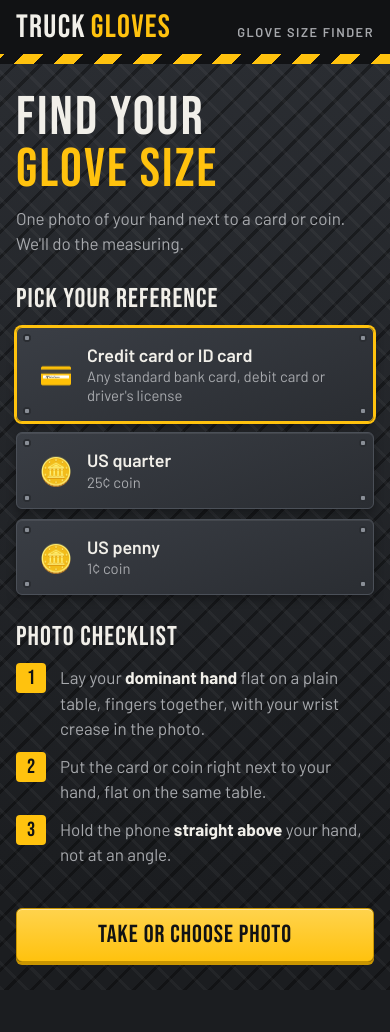
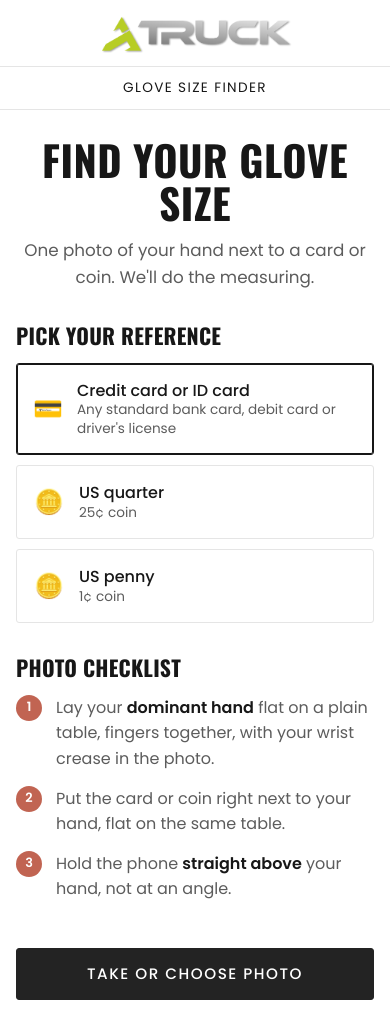
Before and after one commit to brettkeyes72-gif/My-first-repo-, a plain HTML site: page index.html in a window 390 px wide. Before the commit the page ends 990 px from the top, so only its background shows below. Drawn offline with nearby package versions, Linux system fonts and the light colour scheme.

Commit message:
Match the TRUCK Gloves website look
Use the TRUCK logo, Oswald and Poppins, and the site's white, black,
rust and lime palette in place of the pickup-truck styling. Also size
the photo so it and the buttons below it fit on a phone screen.

Co-Authored-By: Claude Opus 5.5 <noreply@anthropic.com>
Claude-Session: https://claude.ai/code/session_01AUaqkAo3BNCBy2TiR1hrqB

```diff
--- a/index.html
+++ b/index.html
@@ -3,24 +3,23 @@
 <head>
   <meta charset="utf-8">
   <meta name="viewport" content="width=device-width, initial-scale=1, viewport-fit=cover">
-  <meta name="theme-color" content="#1b1d20">
-  <title>Glove Size Finder | Truck Gloves</title>
+  <meta name="theme-color" content="#ffffff">
+  <title>Glove Size Finder | TRUCK Gloves</title>
   <link rel="preconnect" href="https://fonts.googleapis.com">
   <link rel="preconnect" href="https://fonts.gstatic.com" crossorigin>
-  <link rel="stylesheet" href="https://fonts.googleapis.com/css2?family=Bebas+Neue&family=Barlow:wght@400;600;700&display=swap">
+  <link rel="stylesheet" href="https://fonts.googleapis.com/css2?family=Oswald:wght@500;700&family=Poppins:wght@400;500;600&display=swap">
   <link rel="stylesheet" href="styles.css">
 </head>
 <body>
   <header class="topbar">
-    <div class="brand">TRUCK<span>GLOVES</span></div>
-    <div class="brand-sub">Glove Size Finder</div>
+    <a class="brand" href="https://www.truckgloves.com"><img src="assets/truck-logo.png" alt="TRUCK" width="528" height="107"></a>
   </header>
-  <div class="hazard" aria-hidden="true"></div>
+  <div class="announce">Glove Size Finder</div>
 
   <main id="app">
     <!-- Step 1: pick a reference object -->
     <section class="screen" id="screen-start">
-      <h1>Find your<br><span>glove size</span></h1>
+      <h1>Find your glove size</h1>
       <p class="lead">One photo of your hand next to a card or coin. We'll do the measuring.</p>
 
       <h2>Pick your reference</h2>
--- a/styles.css
+++ b/styles.css
@@ -1,34 +1,24 @@
-/* Truck Gloves theme: steel, diamond plate, safety yellow. */
+/* TRUCK Gloves theme, matched to truckgloves.com: clean white, Oswald
+   headings, Poppins body, dark buttons, rust and lime accents. */
 :root {
-  --steel-dark: #1b1d20;
-  --steel: #2a2d32;
-  --steel-light: #3a3e45;
-  --plate-edge: #4b5058;
-  --text: #f1efe9;
-  --muted: #a7a9ad;
-  --safety: #ffc20e;
-  --safety-dark: #c99500;
-  --signal: #ff6a13;
-  --ink: #111214;
+  --bg: #ffffff;
+  --surface: #f6f6f4;
+  --border: #e5e5e5;
+  --text: #5c5c5c;
+  --head: #171717;
+  --btn: #232323;
+  --rust: #c16452;
+  --lime: #b4cc24;
 }
 
 * { box-sizing: border-box; }
 
 html, body {
   margin: 0;
+  background: var(--bg);
   color: var(--text);
-  font: 17px/1.5 "Barlow", "Helvetica Neue", Arial, sans-serif;
+  font: 400 16px/1.6 "Poppins", "Helvetica Neue", Arial, sans-serif;
   -webkit-text-size-adjust: 100%;
-}
-
-body {
-  min-height: 100vh;
-  background-color: var(--steel-dark);
-  /* Diamond-plate tread pattern */
-  background-image:
-    repeating-linear-gradient(45deg, rgba(255, 255, 255, 0.035) 0 3px, transparent 3px 18px),
-    repeating-linear-gradient(-45deg, rgba(0, 0, 0, 0.35) 0 3px, transparent 3px 18px),
-    linear-gradient(180deg, #2b2e33 0, var(--steel-dark) 900px);
 }
 
 .hidden { display: none !important; }
@@ -37,61 +27,41 @@ body {
 
 .topbar {
   display: flex;
-  align-items: baseline;
-  justify-content: space-between;
-  gap: 12px;
-  padding: calc(12px + env(safe-area-inset-top)) 16px 10px;
-  background: var(--ink);
+  justify-content: center;
+  padding: calc(14px + env(safe-area-inset-top)) 16px 12px;
+  border-bottom: 1px solid var(--border);
 }
-.brand {
-  font: 1.9rem/1 "Bebas Neue", Impact, sans-serif;
-  letter-spacing: 0.04em;
-  color: var(--text);
-}
-.brand span { color: var(--safety); margin-left: 0.15em; }
-.brand-sub {
-  font: 600 0.75rem/1 "Barlow", sans-serif;
+.brand img { display: block; height: 40px; width: auto; }
+.announce {
+  padding: 10px 16px;
+  border-bottom: 1px solid var(--border);
+  text-align: center;
+  font-size: 0.85rem;
+  letter-spacing: 0.1em;
   text-transform: uppercase;
-  letter-spacing: 0.12em;
-  color: var(--muted);
-}
-.hazard {
-  height: 10px;
-  background: repeating-linear-gradient(-45deg, var(--safety) 0 14px, var(--ink) 14px 28px);
+  color: var(--head);
 }
 
 #app {
   max-width: 560px;
   margin: 0 auto;
-  padding: 20px 16px calc(28px + env(safe-area-inset-bottom));
+  padding: 28px 16px calc(32px + env(safe-area-inset-bottom));
 }
 
 /* ---------- Type ---------- */
 
-h1, h2, .step-count, .eyebrow, .btn, .size-badge {
-  font-family: "Bebas Neue", Impact, sans-serif;
-  font-weight: 400;
-  letter-spacing: 0.04em;
+h1, h2, .eyebrow, .size-badge {
+  font-family: "Oswald", Impact, sans-serif;
+  font-weight: 700;
+  color: var(--head);
+  text-transform: uppercase;
+  letter-spacing: 0.01em;
 }
-h1 { font-size: 3.2rem; line-height: 0.95; margin: 8px 0 10px; text-transform: uppercase; }
-h1 span { color: var(--safety); }
-h2 { font-size: 1.6rem; line-height: 1.1; margin: 28px 0 12px; text-transform: uppercase; }
-.lead { color: var(--muted); margin: 0; }
+h1 { font-size: 2.6rem; line-height: 1.05; margin: 0 0 12px; text-align: center; }
+h2 { font-size: 1.35rem; line-height: 1.2; margin: 32px 0 14px; }
+.lead { margin: 0; text-align: center; font-size: 1.05rem; }
 
-/* ---------- Steel plates (cards) ---------- */
-
-.plate, .choice, .stats {
-  position: relative;
-  background:
-    radial-gradient(circle at 10px 10px, #8a8f97 0 2px, #2a2d32 2.5px 4px, transparent 4.5px),
-    radial-gradient(circle at calc(100% - 10px) 10px, #8a8f97 0 2px, #2a2d32 2.5px 4px, transparent 4.5px),
-    radial-gradient(circle at 10px calc(100% - 10px), #8a8f97 0 2px, #2a2d32 2.5px 4px, transparent 4.5px),
-    radial-gradient(circle at calc(100% - 10px) calc(100% - 10px), #8a8f97 0 2px, #2a2d32 2.5px 4px, transparent 4.5px),
-    linear-gradient(160deg, var(--steel-light), var(--steel));
-  border: 1px solid var(--plate-edge);
-  border-radius: 6px;
-  box-shadow: inset 0 1px 0 rgba(255, 255, 255, 0.08), 0 4px 10px rgba(0, 0, 0, 0.35);
-}
+/* ---------- Reference choices ---------- */
 
 .choices { display: grid; gap: 10px; }
 .choice {
@@ -99,42 +69,46 @@ h2 { font-size: 1.6rem; line-height: 1.1; margin: 28px 0 12px; text-transform: u
   align-items: center;
   gap: 14px;
   width: 100%;
-  padding: 16px 22px;
-  color: var(--text);
-  font: 600 1.05rem/1.3 "Barlow", sans-serif;
+  padding: 16px;
+  background: var(--bg);
+  border: 1px solid var(--border);
+  border-radius: 3px;
+  color: var(--head);
+  font: 500 1rem/1.35 "Poppins", sans-serif;
   text-align: left;
   cursor: pointer;
 }
 .choice[aria-pressed="true"] {
-  border-color: var(--safety);
-  box-shadow: 0 0 0 2px var(--safety), 0 4px 10px rgba(0, 0, 0, 0.35);
+  border-color: var(--head);
+  box-shadow: inset 0 0 0 1px var(--head);
 }
-.choice .icon { font-size: 1.6rem; width: 2rem; text-align: center; }
-.choice small { display: block; font-weight: 400; color: var(--muted); }
+.choice .icon { font-size: 1.5rem; width: 2rem; text-align: center; }
+.choice small { display: block; font-weight: 400; font-size: 0.85rem; color: var(--text); }
+
+/* ---------- Photo tips ---------- */
 
 .tips { padding: 0; margin: 0; list-style: none; counter-reset: tip; }
 .tips li {
   position: relative;
-  padding-left: 44px;
-  margin-bottom: 12px;
-  color: var(--muted);
+  padding-left: 40px;
+  margin-bottom: 14px;
   counter-increment: tip;
 }
 .tips li::before {
   content: counter(tip);
   position: absolute;
   left: 0;
-  top: -2px;
-  width: 30px;
-  height: 30px;
+  top: 0;
+  width: 26px;
+  height: 26px;
   display: grid;
   place-items: center;
-  background: var(--safety);
-  color: var(--ink);
-  font: 1.2rem/1 "Bebas Neue", Impact, sans-serif;
-  border-radius: 4px;
+  border-radius: 50%;
+  background: var(--rust);
+  color: #fff;
+  font: 600 0.8rem/1 "Poppins", sans-serif;
 }
-.tips strong { color: var(--text); }
+.tips strong { color: var(--head); font-weight: 600; }
 
 /* ---------- Buttons ---------- */
 
@@ -143,28 +117,24 @@ h2 { font-size: 1.6rem; line-height: 1.1; margin: 28px 0 12px; text-transform: u
   display: inline-flex;
   align-items: center;
   justify-content: center;
-  min-height: 54px;
-  padding: 12px 18px;
-  border: 1px solid var(--plate-edge);
-  border-radius: 6px;
-  background: linear-gradient(180deg, var(--steel-light), var(--steel));
-  color: var(--text);
-  font-size: 1.45rem;
-  line-height: 1;
+  min-height: 52px;
+  padding: 14px 18px;
+  border: 1px solid var(--btn);
+  border-radius: 3px;
+  background: var(--bg);
+  color: var(--btn);
+  font: 500 0.95rem/1.2 "Poppins", sans-serif;
+  letter-spacing: 0.1em;
   text-transform: uppercase;
   cursor: pointer;
-  box-shadow: inset 0 1px 0 rgba(255, 255, 255, 0.1), 0 3px 0 #0c0d0e;
   -webkit-tap-highlight-color: transparent;
+  transition: background-color 0.15s, border-color 0.15s, color 0.15s;
 }
-.btn:active { transform: translateY(2px); box-shadow: inset 0 1px 0 rgba(255, 255, 255, 0.1), 0 1px 0 #0c0d0e; }
-.btn.primary {
-  background: linear-gradient(180deg, #ffd34d, var(--safety));
-  border-color: var(--safety-dark);
-  color: var(--ink);
-  box-shadow: inset 0 1px 0 rgba(255, 255, 255, 0.5), 0 3px 0 var(--safety-dark);
-}
-.btn.ghost { background: transparent; box-shadow: none; }
-.file-btn { width: 100%; margin-top: 28px; }
+.btn.primary { background: var(--btn); color: #fff; }
+.btn.primary:active, .btn.primary:hover { background: var(--rust); border-color: var(--rust); }
+.btn:not(.primary):active { background: var(--surface); }
+.btn.ghost { border-color: var(--border); }
+.file-btn { width: 100%; margin-top: 32px; }
 .file-btn input { display: none; }
 
 .actions { display: flex; gap: 10px; margin-top: 18px; }
@@ -172,23 +142,20 @@ h2 { font-size: 1.6rem; line-height: 1.1; margin: 28px 0 12px; text-transform: u
 /* ---------- Measuring ---------- */
 
 .step-count {
-  display: inline-block;
-  padding: 4px 10px 2px;
-  background: var(--safety);
-  color: var(--ink);
-  font-size: 1rem;
-  border-radius: 3px;
+  font-size: 0.8rem;
+  font-weight: 600;
+  letter-spacing: 0.1em;
+  text-transform: uppercase;
+  color: var(--rust);
 }
-.step-header h2 { margin: 10px 0 4px; }
-.step-header p { margin: 0 0 14px; color: var(--muted); }
+.step-header h2 { margin: 6px 0 6px; }
+.step-header p { margin: 0 0 16px; }
 
 .canvas-wrap {
   position: relative;
   overflow: hidden;
-  background: #000;
-  border: 3px solid var(--ink);
-  border-radius: 6px;
-  outline: 1px solid var(--plate-edge);
+  background: #111;
+  border-radius: 3px;
   touch-action: none;
 }
 #canvas { display: block; width: 100%; }
@@ -197,51 +164,51 @@ h2 { font-size: 1.6rem; line-height: 1.1; margin: 28px 0 12px; text-transform: u
   width: 140px;
   height: 140px;
   border-radius: 50%;
-  border: 4px solid var(--safety);
-  box-shadow: 0 4px 16px rgba(0, 0, 0, 0.6);
+  border: 3px solid #fff;
+  box-shadow: 0 4px 16px rgba(0, 0, 0, 0.45);
   pointer-events: none;
 }
 
 /* ---------- Result ---------- */
 
-.eyebrow {
-  margin: 8px 0 0;
-  text-align: center;
-  font-size: 1.5rem;
-  text-transform: uppercase;
-  color: var(--muted);
-}
-.gauge-wrap { position: relative; max-width: 360px; margin: 0 auto; }
+.eyebrow { margin: 0 0 8px; text-align: center; font-size: 1.6rem; }
+.gauge-wrap { max-width: 360px; margin: 0 auto; }
 #gauge { display: block; width: 100%; height: auto; }
-.gauge-readout { margin-top: -6px; text-align: center; }
+.gauge-readout { margin-top: -4px; text-align: center; }
 .size-badge {
   display: inline-block;
   min-width: 96px;
-  padding: 6px 16px 2px;
-  background: var(--safety);
-  color: var(--ink);
-  font-size: 3.4rem;
-  line-height: 1;
-  border: 3px solid var(--ink);
-  border-radius: 6px;
-  box-shadow: 0 0 0 2px var(--safety), 0 6px 14px rgba(0, 0, 0, 0.5);
+  padding: 4px 22px;
+  background: var(--head);
+  color: #fff;
+  font-size: 3.2rem;
+  line-height: 1.15;
+  border-radius: 3px;
 }
-.size-number { margin: 10px 0 0; color: var(--muted); font-weight: 600; }
+.size-number {
+  margin: 10px 0 0;
+  font-size: 0.85rem;
+  letter-spacing: 0.1em;
+  text-transform: uppercase;
+}
 
 .stats {
   display: grid;
   grid-template-columns: 1fr auto;
-  gap: 10px 16px;
-  margin: 24px 0 0;
-  padding: 22px 26px;
+  gap: 8px 16px;
+  margin: 28px 0 0;
+  padding: 18px 20px;
+  background: var(--surface);
+  border-radius: 3px;
 }
-.stats dt { color: var(--muted); }
-.stats dd { margin: 0; font-weight: 700; text-align: right; }
+.stats dt { margin: 0; }
+.stats dd { margin: 0; font-weight: 600; color: var(--head); text-align: right; }
 
 .note {
-  margin: 18px 0 0;
-  padding: 12px 14px;
-  border-left: 4px solid var(--signal);
-  background: rgba(255, 106, 19, 0.1);
+  margin: 16px 0 0;
+  padding: 12px 16px;
+  border-left: 3px solid var(--rust);
+  background: var(--surface);
+  color: var(--head);
 }
-.disclaimer { color: var(--muted); font-size: 0.9rem; }
+.disclaimer { font-size: 0.85rem; }
```
Also changed, not shown: app.js (+12 -10 lines), README.md, assets/truck-logo.png (added).
